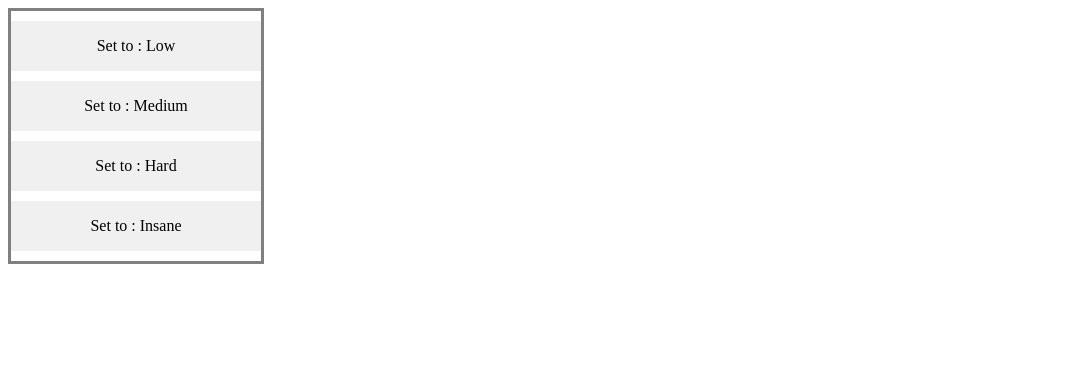
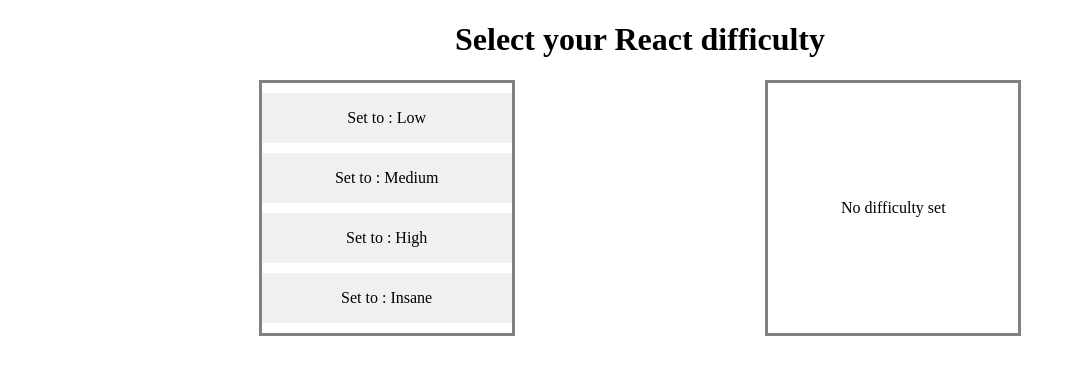
Before and after one commit to Kaazell/react-introduction, a React (Create React App) app: page / in a window 1280 px wide. Shown: the top 374 px of the page, without its empty margins (0-1076 px from the left). Built offline with nearby package versions, Linux system fonts and the light colour scheme.

Commit message:
Projet Difficulty Picker (partie 2) - Terminé

```diff
--- a/src/App.jsx
+++ b/src/App.jsx
@@ -1,11 +1,24 @@
+import { useState } from "react";
 import { DisplayDifficulty } from "./components/DisplayDifficulty/DisplayDifficulty";
 import { MenuList } from "./components/MenuList/MenuList";
+import s from "./style.module.css";
 
 export function App() {
+  const [currentDifficulty, setCurrentDifficulty] = useState("");
+
+  function updateDifficulty(difficulty) {
+    setCurrentDifficulty(difficulty);
+  }
   return (
-    <>
-      {/* <DisplayDifficulty difficulty="Low" /> */}
-      <MenuList />
-    </>
+    <div>
+      <h1 className={s.title}>Select your React difficulty</h1>
+      <div className={s.workspace}>
+        <MenuList
+          onItemClick={updateDifficulty}
+          difficulty={currentDifficulty}
+        />
+        <DisplayDifficulty difficulty={currentDifficulty} />
+      </div>
+    </div>
   );
 }
--- a/src/components/Car/Car.jsx
+++ /dev/null
@@ -1,5 +0,0 @@
-export function Car() {
-    return (
-        <p className="box">Je suis une voiture</p>
-    )
-}
--- a/src/components/DisplayDifficulty/DisplayDifficulty.jsx
+++ b/src/components/DisplayDifficulty/DisplayDifficulty.jsx
@@ -1,11 +1,10 @@
 import s from "./style.module.css";
-
 export function DisplayDifficulty(props) {
   return (
     <div className={s.container}>
       {props.difficulty
         ? `Difficulty set to : ${props.difficulty}`
-        : "No difficulty set"}{" "}
+        : "No difficulty set"}
     </div>
   );
 }
--- a/src/components/DisplayDifficulty/style.module.css
+++ b/src/components/DisplayDifficulty/style.module.css
@@ -1,4 +1,4 @@
-.container {
+.container{
     height: 250px;
     width: 250px;
     border: 3px solid grey;
--- a/src/components/Greetings/style.module.css
+++ /dev/null
@@ -1,3 +0,0 @@
-.box {
-    background-color: green;
-}
--- a/src/components/MenuList/MenuList.jsx
+++ b/src/components/MenuList/MenuList.jsx
@@ -1,13 +1,28 @@
 import { MenuListItem } from "../MenuListItem/MenuListItem";
 import s from "./style.module.css";
-
-export function MenuList(props) {
+export function MenuList({ difficulty, onItemClick }) {
   return (
     <div className={s.container}>
-      <MenuListItem difficulty="Low" />
-      <MenuListItem difficulty="Medium" />
-      <MenuListItem difficulty="Hard" />
-      <MenuListItem difficulty="Insane" />
+      <MenuListItem
+        onClick={onItemClick}
+        difficulty="Low"
+        isSelected={difficulty === "Low"}
+      />
+      <MenuListItem
+        onClick={onItemClick}
+        difficulty="Medium"
+        isSelected={difficulty === "Medium"}
+      />
+      <MenuListItem
+        onClick={onItemClick}
+        difficulty="High"
+        isSelected={difficulty === "High"}
+      />
+      <MenuListItem
+        onClick={onItemClick}
+        difficulty="Insane"
+        isSelected={difficulty === "Insane"}
+      />
     </div>
   );
 }
--- a/src/components/MenuList/style.module.css
+++ b/src/components/MenuList/style.module.css
@@ -1,7 +1,7 @@
 .container{
+    border: 3px solid grey;
     height: 250px;
     width: 250px;
-    border: 3px solid grey;
     display: flex;
     flex-direction: column;
     justify-content: space-evenly;
--- a/src/components/MenuListItem/MenuListItem.jsx
+++ b/src/components/MenuListItem/MenuListItem.jsx
@@ -1,18 +1,26 @@
+import { useState } from "react";
 import s from "./style.module.css";
-import { useState } from "react";
+export function MenuListItem({ onClick, difficulty, isSelected }) {
+  const [isHovered, setIsHovered] = useState(false);
 
-export function MenuListItem(props) {
-  const [isHovered, setIsHovered] = useState(false);
-  console.log(isHovered);
-
+  function getBackgroundColor() {
+    if (isHovered) {
+      return "#a5e9ff";
+    } else if (isSelected) {
+      return "#26baea";
+    } else {
+      return "#eff0ef";
+    }
+  }
   return (
     <div
-      style={{ backgroundColor: isHovered ? "#a5e9ff" : "#eff0ef" }}
+      onClick={() => onClick(difficulty)}
+      style={{ backgroundColor: getBackgroundColor() }}
       className={s.container}
       onMouseEnter={() => setIsHovered(true)}
       onMouseLeave={() => setIsHovered(false)}
     >
-      Set to : {props.difficulty}
+      Set to : {difficulty}
     </div>
   );
 }
--- a/src/index.js
+++ b/src/index.js
@@ -1,14 +1,7 @@
-// Importer les outils React
-import ReactDOM from "react-dom/client"
-
-// Importer notre premier composant App
+import React from "react";
+import ReactDOM from "react-dom/client";
 import { App } from "./App";
 
-// Cibler la div dont l'id est root
-const divRoot = document.getElementById("root");
-
-// Créer un noeud racine react à partir de la div root
-const reactRoot = ReactDOM.createRoot(divRoot)
-
-// Injecter notre premier composant dans ne noeud racine
-reactRoot.render(<App />)
+const rootDiv = document.getElementById("root");
+const reactRoot = ReactDOM.createRoot(rootDiv);
+reactRoot.render(<App />);
--- /dev/null
+++ b/src/style.module.css
@@ -0,0 +1,9 @@
+.workspace{
+    display:flex;
+    flex-direction: row;
+    justify-content: space-evenly;
+}
+
+.title{
+    text-align: center;
+}
```
Also changed, not shown: src/components/Greetings/Greetings.jsx (deleted, +0 -7 lines).
